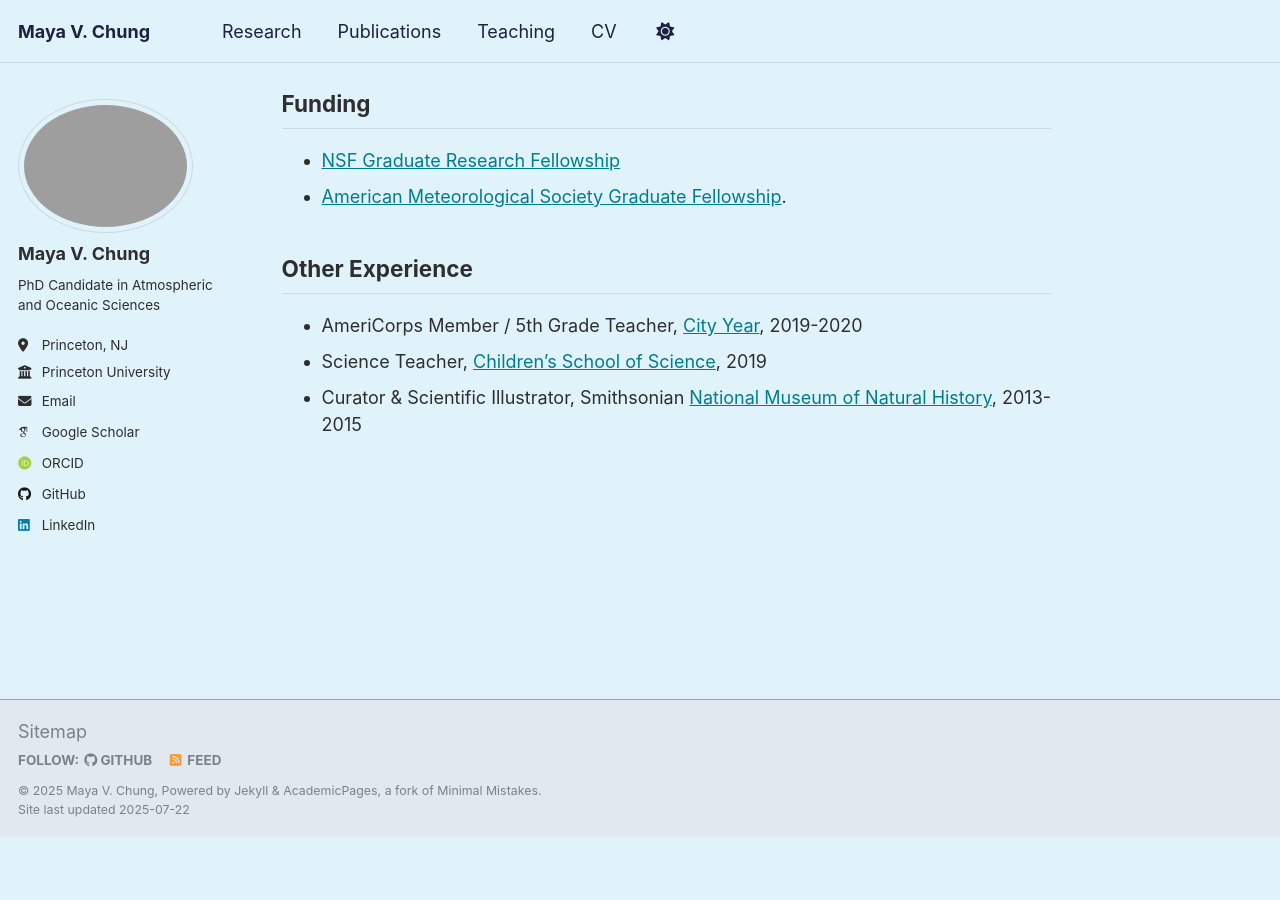
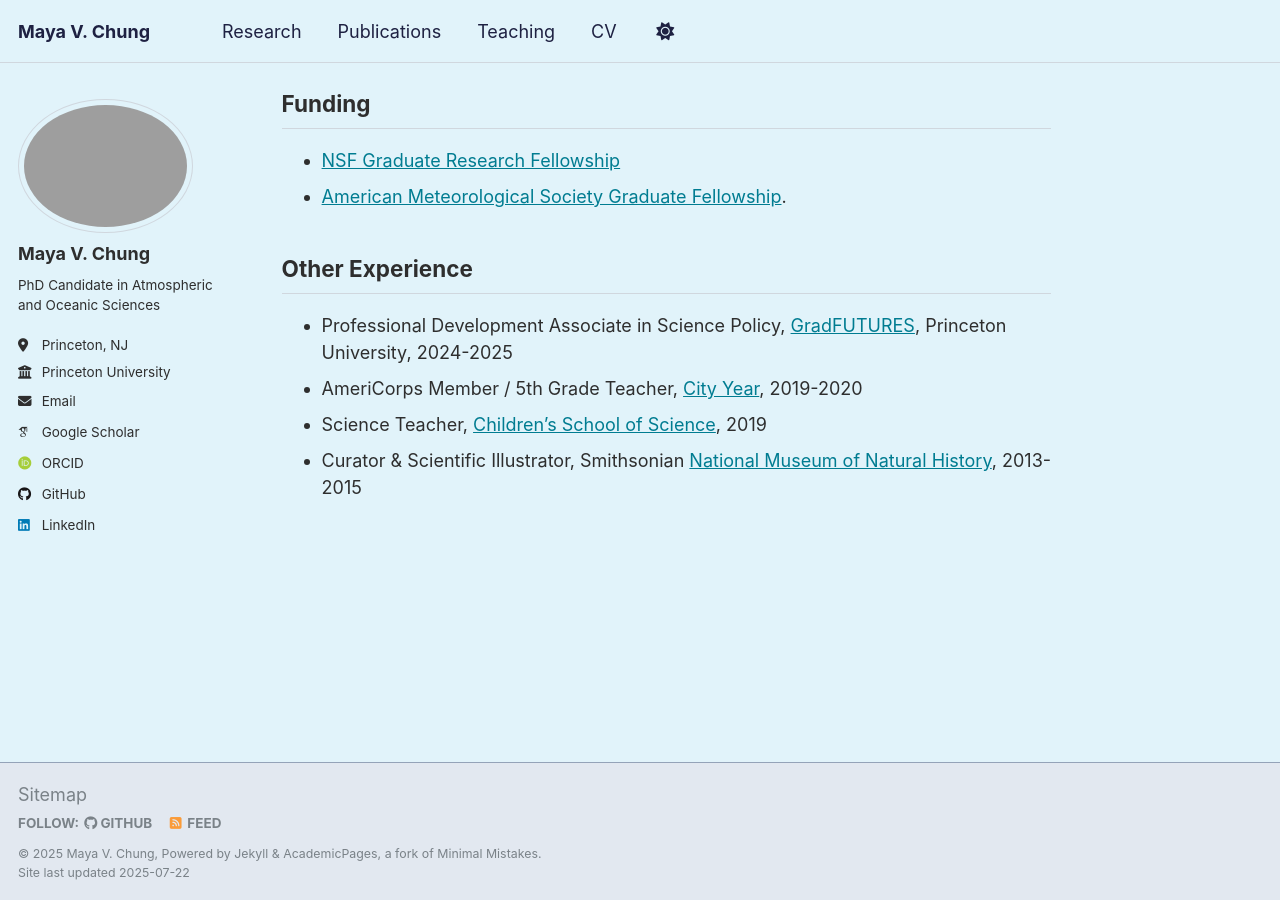
Before and after one commit to mayavchung/mayavchung.github.io, a Jekyll site: the page built from _pages/about.md, in a window 1280 px wide and 900 px high, scrolled down 1490 px. Built offline with Jekyll 4.4.1, drawn with Linux system fonts in a browser that asks for light colours; some web fonts are replaced; a script that is not in the unit is left out; before the commit the page ends 2327 px from its top, so only the background shows below that.

Commit message:
Update about.md

```diff
--- a/_pages/about.md
+++ b/_pages/about.md
@@ -49,6 +49,7 @@ For the latest research updates, visit my [Google Scholar](https://scholar.googl
 * [American Meteorological Society Graduate Fellowship](https://www.ametsoc.org/ams/information-for/students/ams-scholarships-and-fellowships/ams-graduate-fellowships/).
 
 ## Other Experience
+* Professional Development Associate in Science Policy, [GradFUTURES](https://gradfutures.princeton.edu/), Princeton University, 2024-2025
 * AmeriCorps Member / 5th Grade Teacher, [City Year](https://www.cityyear.org/), 2019-2020
 * Science Teacher, [Children’s School of Science](https://childrensschoolofscience.org/), 2019
 * Curator & Scientific Illustrator, Smithsonian [National Museum of Natural History](https://naturalhistory.si.edu/), 2013-2015
```
